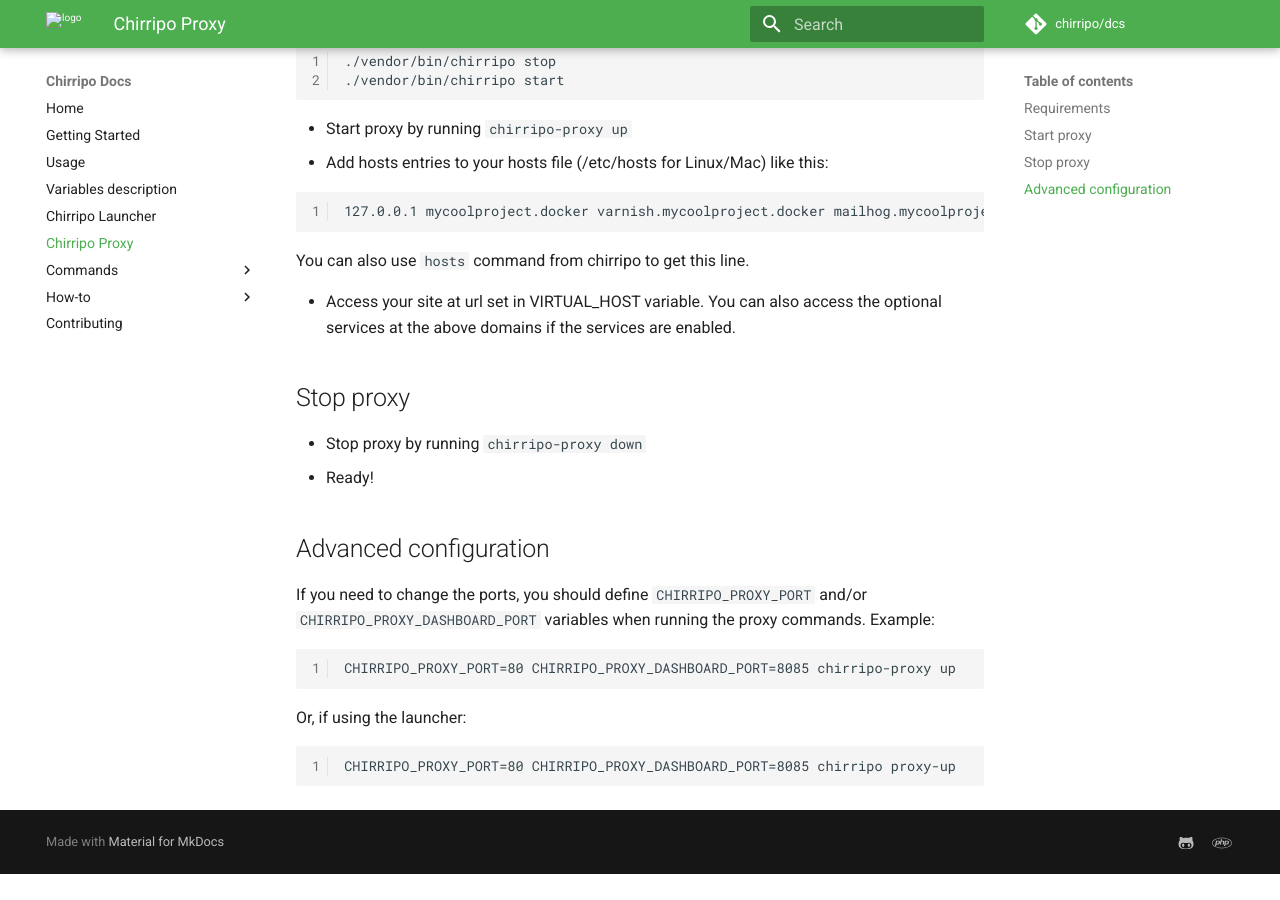
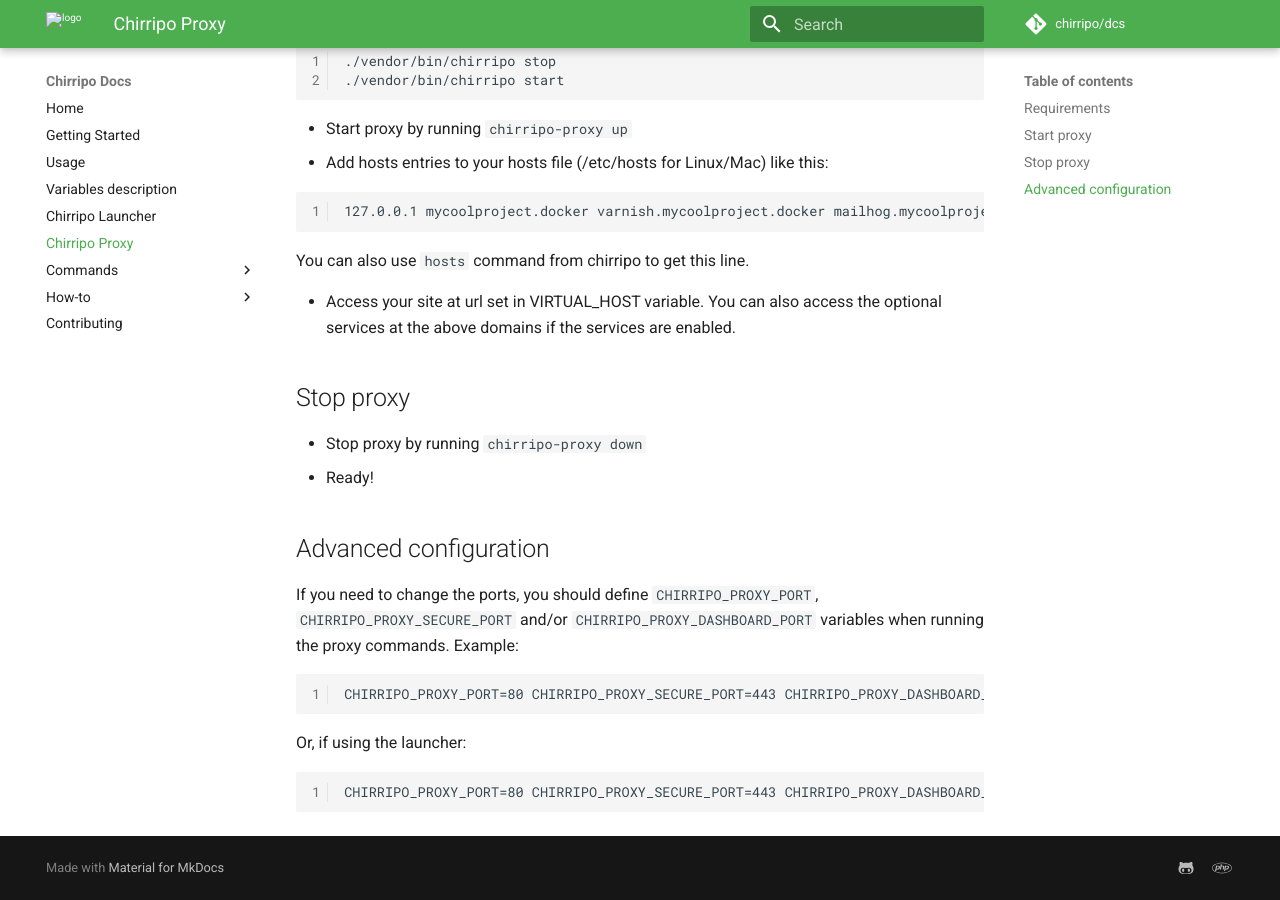
Before and after one commit to chirripo/docs, an MkDocs documentation site: the page built from docs/chirripo-proxy.md, in a window 1280 px wide and 900 px high, scrolled down 861 px. Built offline with MkDocs 1.6.1 and Material for MkDocs 9.7.7, drawn with Linux system fonts in a browser that asks for light colours; comment, search, counter and statistics services are not loaded; before the commit the page ends 1735 px from its top, so only the background shows below that.

Commit message:
Update chirripo-proxy docs.

````diff
--- a/docs/chirripo-proxy.md
+++ b/docs/chirripo-proxy.md
@@ -51,14 +51,14 @@
 
 ## Advanced configuration
 
-If you need to change the ports, you should define `CHIRRIPO_PROXY_PORT` and/or `CHIRRIPO_PROXY_DASHBOARD_PORT` variables when running the proxy commands. Example:
+If you need to change the ports, you should define `CHIRRIPO_PROXY_PORT`, `CHIRRIPO_PROXY_SECURE_PORT` and/or `CHIRRIPO_PROXY_DASHBOARD_PORT` variables when running the proxy commands. Example:
 
 ```
-CHIRRIPO_PROXY_PORT=80 CHIRRIPO_PROXY_DASHBOARD_PORT=8085 chirripo-proxy up
+CHIRRIPO_PROXY_PORT=80 CHIRRIPO_PROXY_SECURE_PORT=443 CHIRRIPO_PROXY_DASHBOARD_PORT=8085 chirripo-proxy up
 ```
 
 Or, if using the launcher:
 
 ```
-CHIRRIPO_PROXY_PORT=80 CHIRRIPO_PROXY_DASHBOARD_PORT=8085 chirripo proxy-up
+CHIRRIPO_PROXY_PORT=80 CHIRRIPO_PROXY_SECURE_PORT=443 CHIRRIPO_PROXY_DASHBOARD_PORT=8085 chirripo proxy-up
 ```
````
